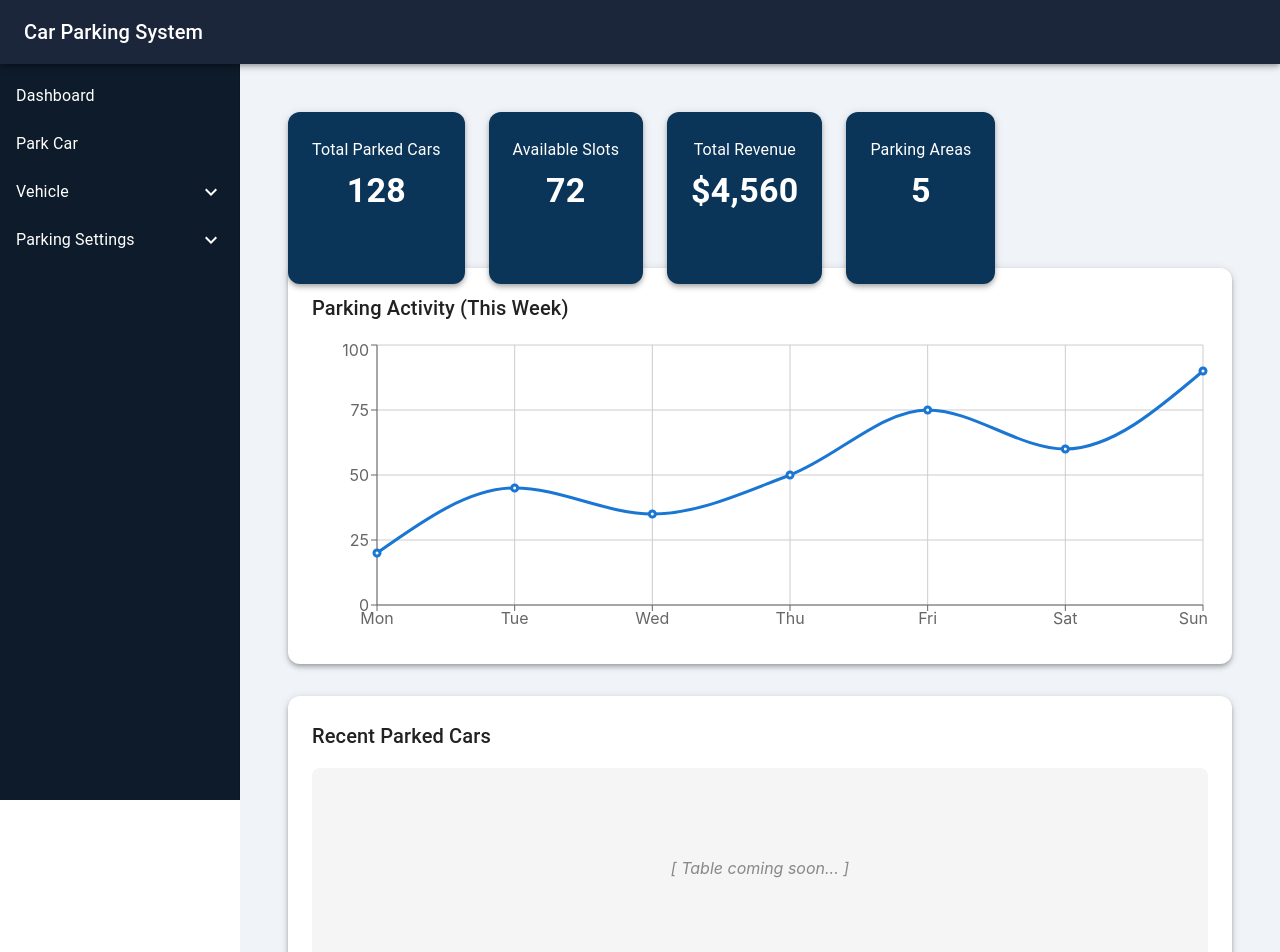
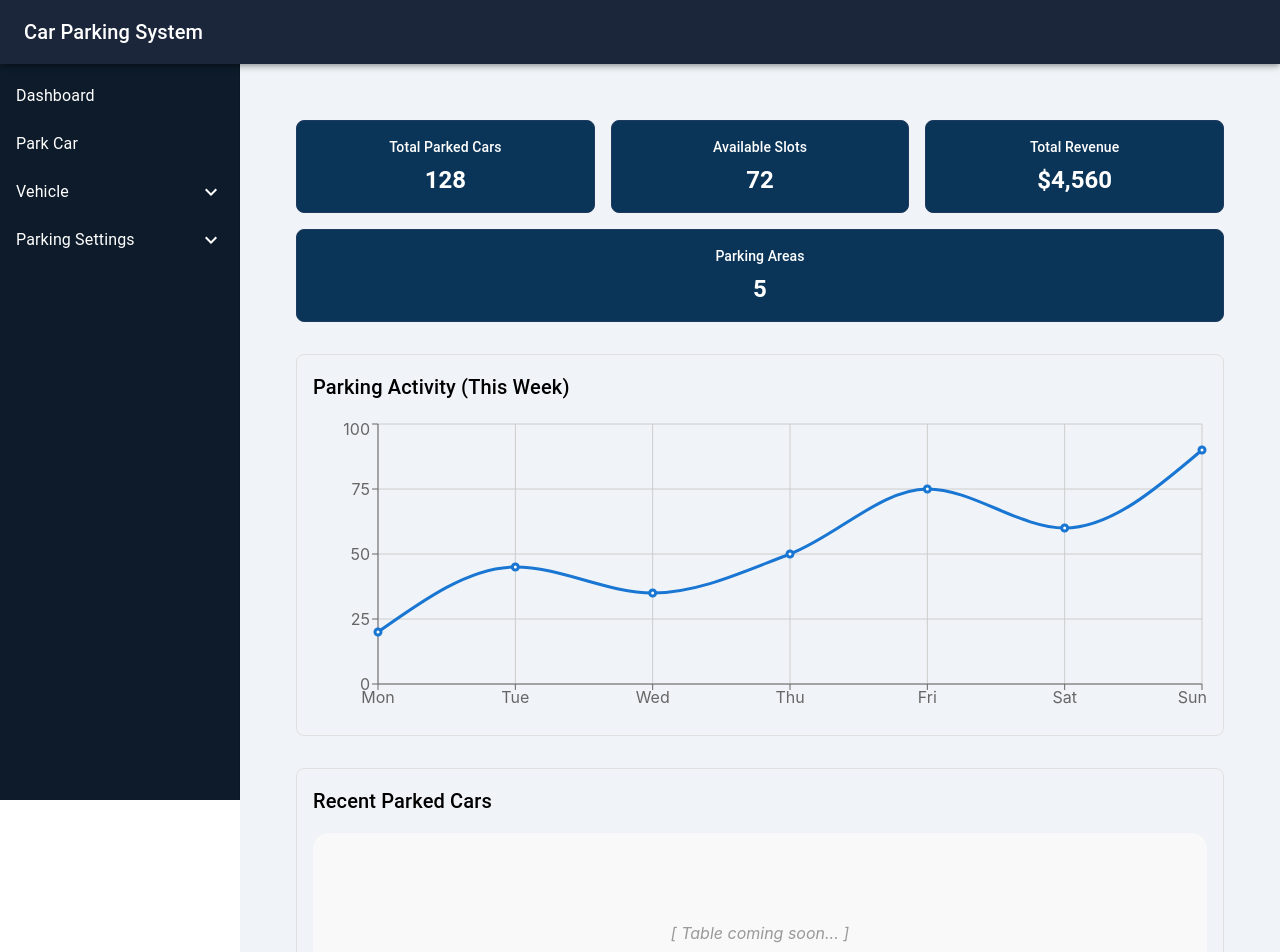
Before and after one commit to Imma2com/CARPARK, a React (Create React App) app in the folder frontend/: page / in a window 1280 px wide. Shown: the top 952 px of the page. Built offline with nearby package versions, Linux system fonts and the light colour scheme.

Commit message:
fixing table

```diff
--- a/frontend/src/App.js
+++ b/frontend/src/App.js
@@ -1,11 +1,11 @@
 import { BrowserRouter as Router, Routes, Route } from "react-router-dom";
 import Layout from "./COMPONENTS/Layout";
-import ParkCar from "./COMPONENTS/PARKING/ParkCar";
 import AddVehicle from "./COMPONENTS/VEHICLE/AddVehicle";
 import VehicleList from "./COMPONENTS/VEHICLE/VehicleList";
 import AddArea from "./COMPONENTS/PARKING/AddArea";
-import ParkArea from "./COMPONENTS/PARKING/ParkArea";
 import Dashboard from "./COMPONENTS/Dashboard";
+import ParkedCars from "./COMPONENTS/PARKING/ParkedCars";
+import ParkCar from "./COMPONENTS/PARKING/ParkCar";
 
 function App() {
 	return (
@@ -17,8 +17,8 @@ function App() {
 					<Route path="vehicles/add" element={<AddVehicle />} />
 					<Route path="vehicles/list" element={<VehicleList />} />
 					<Route path="settings/add-area" element={<AddArea />} />
-					<Route path="settings/park-area" element={<ParkArea />} />
-					<Route index element={<Dashboard />} /> {/* default route */}
+					<Route path="settings/park-area" element={<ParkedCars />} />
+					<Route index element={<Dashboard />} />
 				</Route>
 			</Routes>
 		</Router>
--- a/frontend/src/COMPONENTS/Dashboard.jsx
+++ b/frontend/src/COMPONENTS/Dashboard.jsx
@@ -1,5 +1,5 @@
 import React from "react";
-import { Grid, Paper, Typography, Box } from "@mui/material";
+import { Box, Typography, Paper } from "@mui/material";
 import { styled } from "@mui/system";
 import {
 	LineChart,
@@ -11,7 +11,7 @@ import {
 	ResponsiveContainer,
 } from "recharts";
 
-// Fake chart data
+// Sample data
 const data = [
 	{ name: "Mon", parked: 20 },
 	{ name: "Tue", parked: 45 },
@@ -22,45 +22,58 @@ const data = [
 	{ name: "Sun", parked: 90 },
 ];
 
-// Styled summary card
+// Styled card
 const SummaryCard = styled(Paper)(({ theme }) => ({
-	backgroundColor: "#0b3558", // dark blue
+	backgroundColor: "#0b3558",
 	color: "#fff",
-	padding: theme.spacing(3),
+	padding: theme.spacing(2),
+	flex: "1 1 200px", // responsive grow
+	borderRadius: 8,
+	border: "1px solid #1e3a5f",
+	boxShadow: "none",
 	textAlign: "center",
-	height: "100%",
-	borderRadius: 12,
+	minWidth: 180,
+}));
+
+// Section box with light border
+const Section = styled(Box)(({ theme }) => ({
+	border: "1px solid #e0e0e0",
+	borderRadius: 8,
+	padding: theme.spacing(2),
+	marginBottom: theme.spacing(4),
 }));
 
 function Dashboard() {
-	return (
-		<Box sx={{ p: 3 }}>
-			{/* Summary Cards */}
-			<Grid container spacing={3}>
-				{[
+	const summaryItems = [
 		{ title: "Total Parked Cars", value: 128 },
 		{ title: "Available Slots", value: 72 },
 		{ title: "Total Revenue", value: "$4,560" },
 		{ title: "Parking Areas", value: 5 },
-				].map((item, index) => (
-					<Grid key={index} item xs={12} sm={6} md={3}>
-						<SummaryCard elevation={4}>
-							<Typography variant="subtitle1" gutterBottom>
+	];
+
+	return (
+		<Box sx={{ p: { xs: 2, md: 4 } }}>
+			{/* Summary Cards */}
+			<Box
+				display="flex"
+				flexWrap="wrap"
+				gap={2}
+				justifyContent="space-between"
+				mb={4}>
+				{summaryItems.map((item, index) => (
+					<SummaryCard key={index}>
+						<Typography variant="subtitle2" gutterBottom>
 							{item.title}
 						</Typography>
-							<Typography variant="h4" fontWeight="bold">
+						<Typography variant="h5" fontWeight="bold">
 							{item.value}
 						</Typography>
 					</SummaryCard>
-					</Grid>
 				))}
-			</Grid>
+			</Box>
 
-			{/* Spacer */}
-			<Box my={4} />
-
-			{/* Parking Activity Chart */}
-			<Paper elevation={4} sx={{ p: 3, borderRadius: 3 }}>
+			{/* Chart Section */}
+			<Section>
 				<Typography variant="h6" mb={2}>
 					Parking Activity (This Week)
 				</Typography>
@@ -78,13 +91,10 @@ function Dashboard() {
 						/>
 					</LineChart>
 				</ResponsiveContainer>
-			</Paper>
+			</Section>
 
-			{/* Spacer */}
-			<Box my={4} />
-
-			{/* Recent Parked Cars Placeholder */}
-			<Paper elevation={4} sx={{ p: 3, borderRadius: 3 }}>
+			{/* Placeholder for Recent Parked Cars */}
+			<Section>
 				<Typography variant="h6" mb={2}>
 					Recent Parked Cars
 				</Typography>
@@ -92,17 +102,17 @@ function Dashboard() {
 					sx={{
 						width: "100%",
 						height: 200,
-						backgroundColor: "#f5f5f5",
+						backgroundColor: "#f9f9f9",
 						display: "flex",
 						justifyContent: "center",
 						alignItems: "center",
-						color: "#888",
+						color: "#999",
 						fontStyle: "italic",
-						borderRadius: 2,
+						borderRadius: 4,
 					}}>
 					[ Table coming soon... ]
 				</Box>
-			</Paper>
+			</Section>
 		</Box>
 	);
 }
--- /dev/null
+++ b/frontend/src/COMPONENTS/PARKING/ParkedCars.jsx
@@ -0,0 +1,73 @@
+import React, { useState } from "react";
+import {
+	Table,
+	TableBody,
+	TableCell,
+	TableContainer,
+	TableHead,
+	TableRow,
+	TablePagination,
+	Paper,
+	Box,
+	Typography,
+} from "@mui/material";
+
+const sampleData = [
+	{ id: 1, plate: "ABC-1234", owner: "John Doe", time: "10:30 AM" },
+	{ id: 2, plate: "XYZ-5678", owner: "Jane Smith", time: "11:15 AM" },
+	{ id: 3, plate: "LMN-4321", owner: "Alice Green", time: "12:00 PM" },
+	{ id: 4, plate: "QWE-9876", owner: "Bob Brown", time: "1:20 PM" },
+	{ id: 5, plate: "TYU-1233", owner: "Sara Connor", time: "2:45 PM" },
+	{ id: 6, plate: "POI-7890", owner: "Mike Ross", time: "3:00 PM" },
+	{ id: 7, plate: "ZXC-4567", owner: "Harvey Specter", time: "3:30 PM" },
+];
+
+export default function ParkedCars() {
+	const [page, setPage] = useState(0);
+	const rowsPerPage = 5;
+
+	const handleChangePage = (event, newPage) => setPage(newPage);
+
+	return (
+		<Box p={2}>
+			<Typography variant="h6" gutterBottom>
+				Recently Parked Cars
+			</Typography>
+
+			<TableContainer
+				component={Paper}
+				sx={{ border: "1px solid #ccc", boxShadow: "none" }}>
+				<Table>
+					<TableHead>
+						<TableRow sx={{ backgroundColor: "#f0f0f0" }}>
+							<TableCell>ID</TableCell>
+							<TableCell>Plate Number</TableCell>
+							<TableCell>Owner</TableCell>
+							<TableCell>Parked Time</TableCell>
+						</TableRow>
+					</TableHead>
+					<TableBody>
+						{sampleData
+							.slice(page * rowsPerPage, page * rowsPerPage + rowsPerPage)
+							.map((car) => (
+								<TableRow key={car.id} hover>
+									<TableCell>{car.id}</TableCell>
+									<TableCell>{car.plate}</TableCell>
+									<TableCell>{car.owner}</TableCell>
+									<TableCell>{car.time}</TableCell>
+								</TableRow>
+							))}
+					</TableBody>
+				</Table>
+				<TablePagination
+					component="div"
+					count={sampleData.length}
+					page={page}
+					onPageChange={handleChangePage}
+					rowsPerPage={rowsPerPage}
+					rowsPerPageOptions={[]}
+				/>
+			</TableContainer>
+		</Box>
+	);
+}
```
Lines whose indentation alone changed are shown as unchanged.
